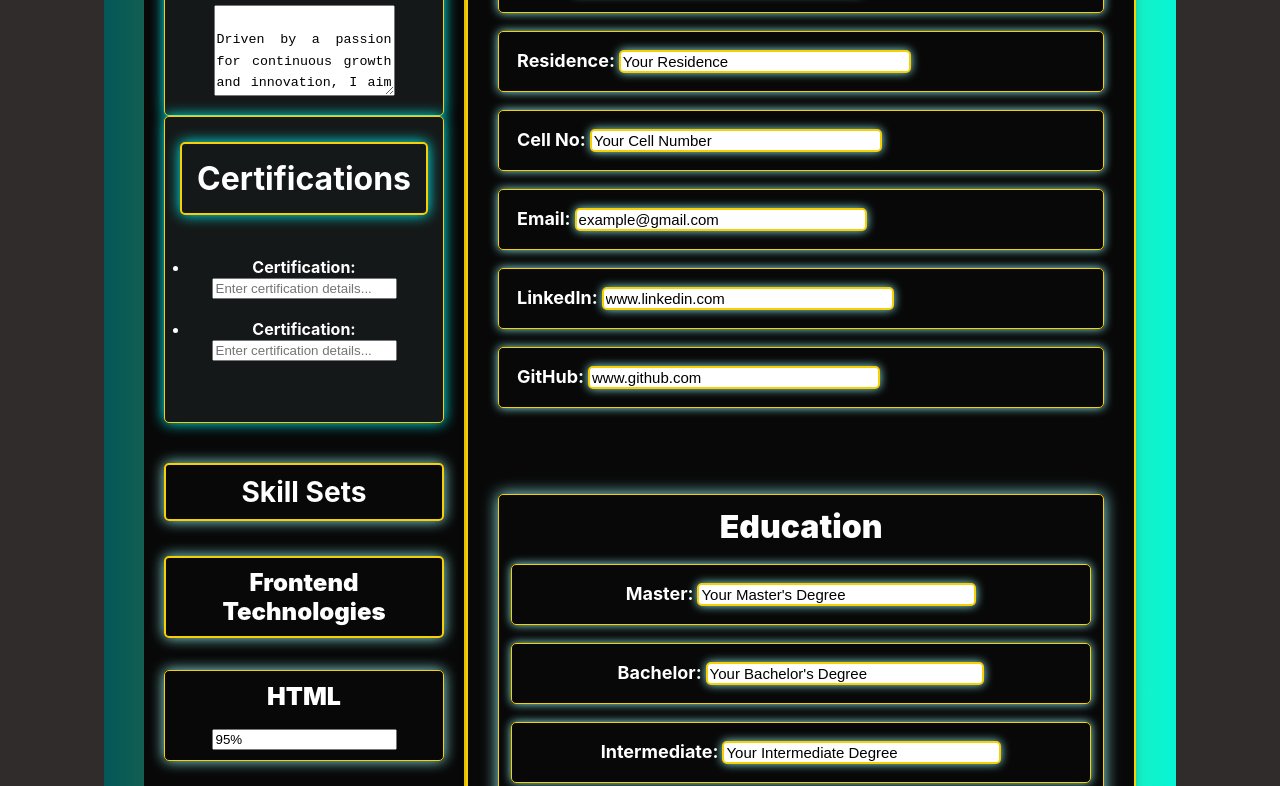
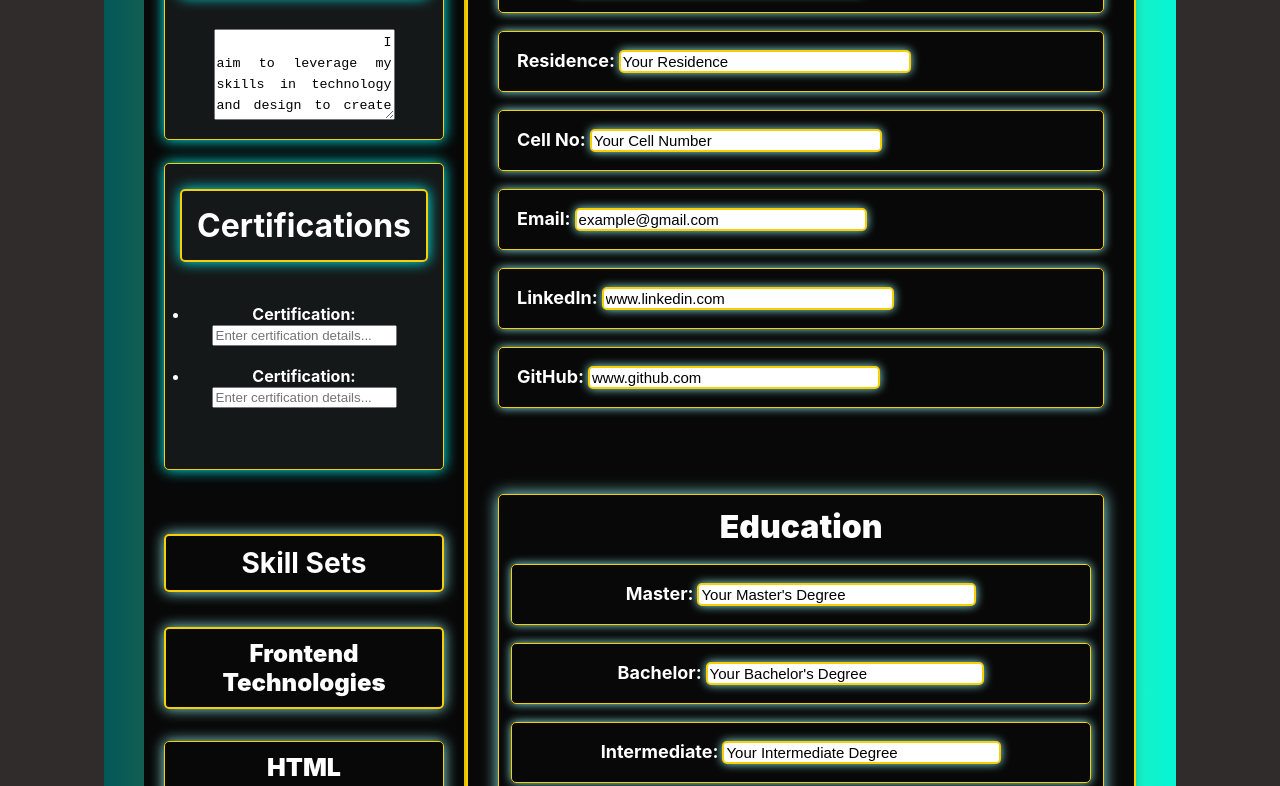
Before and after one commit to codewithhoney24/hacakathon-milestone-001-002, a website: page milestones001_002/index.html in a window 1280 px wide. Shown: the part 579-1365 px from the top of the page. Drawn offline with Linux system fonts and the light colour scheme.

Commit message:
Update index.html

```diff
--- a/milestones001_002/index.html
+++ b/milestones001_002/index.html
@@ -18,7 +18,7 @@
             <section id="objective">
                 <h3>Career Objective</h3>
                 <textarea style="text-align: justify; hyphens: auto; letter-spacing: 0.0px; line-height: 1.6;" rows="4" placeholder="Enter your career objective here...">
-                    Driven by a passion for continuous growth and innovation, I aim to leverage my skills in technology and design to create impactful solutions. My goal is to contribute to dynamic projects that challenge my abilities while fostering collaboration & creativity. I am committed to lifelong learning and staying ahead of industry trends to deliver exceptional results.
+                 I aim to leverage my skills in technology and design to create impactful solutions. My goal is to contribute to dynamic projects that challenge my abilities while fostering collaboration & creativity.
                 </textarea>
             </section>
 
@@ -135,9 +135,11 @@
                 <h3 >Hobbies  <p><textarea placeholder="Enter your hobbies here..."></textarea></p></h3>
 
             </section><br>
+<p  class="btn">
 
-            <!-- Toggle Button -->
+<!-- Toggle Button -->
             <button id="toggle-hobbies"><b>Hide/Show Hobbies</b></button>
+            </p>
         </div>
     </div>
 
```
